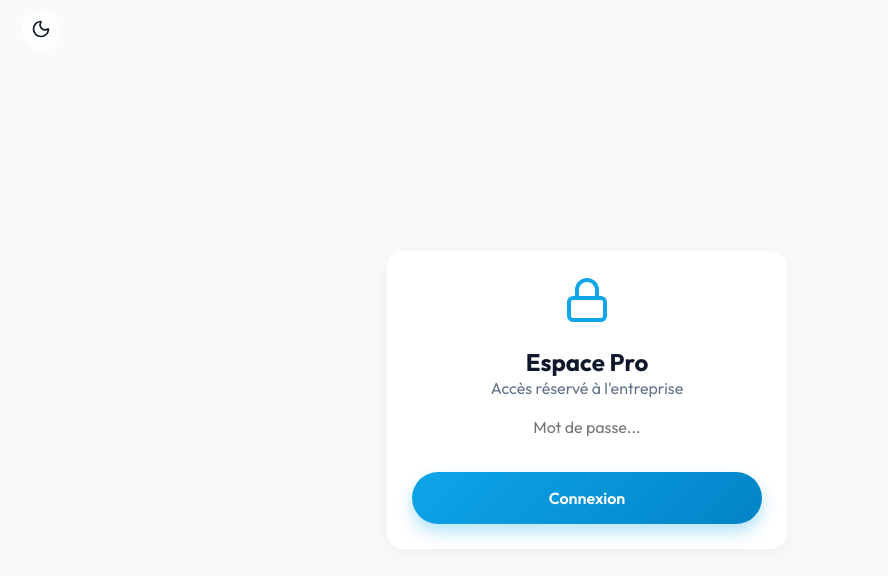
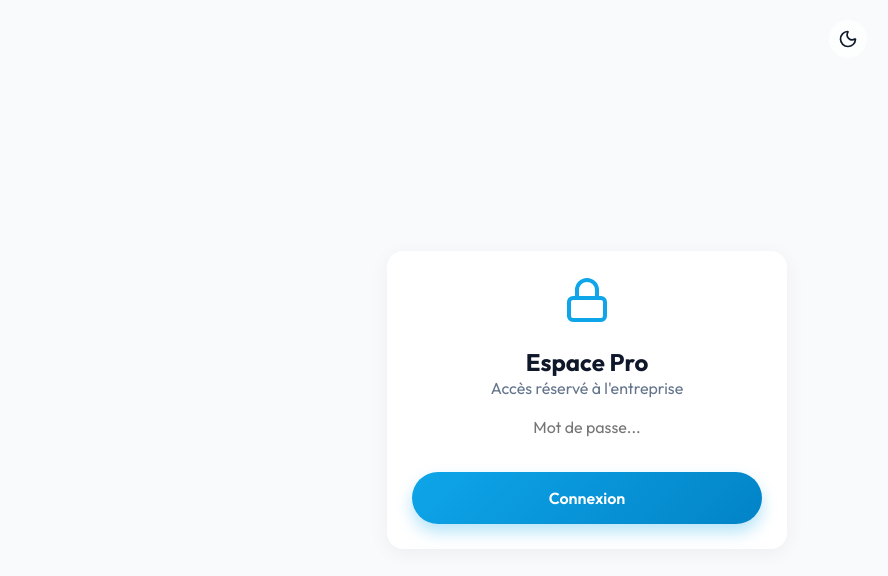
Before and after one commit to berkanenabil3-del/service-go, a React (Vite) app in the folder frontend/: page /admin in a window 1280 px wide. Shown: the top 576 px of the page, without its empty margins (53-941 px from the left). Built offline with nearby package versions, Linux system fonts and the light colour scheme.

Commit message:
UI: Correction chevauchement du bouton Dark Mode avec Bonjour Nabil

```diff
--- a/frontend/src/Admin.jsx
+++ b/frontend/src/Admin.jsx
@@ -3,6 +3,7 @@ import { Lock, LogOut, RefreshCcw, Calendar, User, Phone, MapPin, Check, Trash2,
 import toast from 'react-hot-toast';
 import { jsPDF } from 'jspdf';
 import autoTable from 'jspdf-autotable';
+import { ThemeToggle } from './App';
 import './index.css';
 
 function Admin() {
@@ -217,7 +218,10 @@ function Admin() {
 
   if (!isAuthenticated) {
     return (
-      <div className="container flex items-center justify-center" style={{ minHeight: '100vh' }}>
+      <div className="container flex items-center justify-center relative" style={{ minHeight: '100vh' }}>
+        <div style={{ position: 'absolute', top: '20px', right: '20px' }}>
+          <ThemeToggle />
+        </div>
         <form onSubmit={handleLogin} className="glass card w-full" style={{ maxWidth: '400px' }}>
           <div className="text-center mb-6">
             <Lock size={48} className="text-primary mx-auto mb-4" />
@@ -240,7 +244,8 @@ function Admin() {
           <h1 className="text-3xl text-primary font-bold">Tableau de bord</h1>
           <p className="text-muted">Administration SERVIECE-GO</p>
         </div>
-        <div className="flex gap-4">
+        <div className="flex gap-4 items-center">
+          <ThemeToggle />
           <button onClick={fetchAllData} className="btn" style={{ padding: '10px', width: 'auto' }} title="Actualiser">
             <RefreshCcw size={20} className={loading ? "animate-spin" : ""} />
           </button>
--- a/frontend/src/App.jsx
+++ b/frontend/src/App.jsx
@@ -39,7 +39,7 @@ export const ThemeToggle = () => {
   return (
     <button
       onClick={toggleTheme}
-      style={{ position: 'absolute', top: '10px', left: '75px', zIndex: 100, background: 'var(--glass-bg)', border: '1px solid var(--glass-border)', borderRadius: '50%', padding: '8px', backdropFilter: 'blur(10px)', color: 'var(--text-dark)' }}
+      style={{ background: 'var(--glass-bg)', border: '1px solid var(--glass-border)', borderRadius: '50%', padding: '8px', color: 'var(--text-dark)', display: 'flex', alignItems: 'center', justifyContent: 'center' }}
     >
       {theme === 'light' ? <Moon size={20} /> : <Sun size={20} />}
     </button>
@@ -50,7 +50,6 @@ function App() {
   return (
     <ThemeProvider>
       <AuthProvider>
-        <ThemeToggle />
         <Toaster position="top-center" />
         <BrowserRouter>
           <Routes>
--- a/frontend/src/Booking.jsx
+++ b/frontend/src/Booking.jsx
@@ -1,6 +1,7 @@
 import React, { useState, useEffect } from 'react';
 import { PhoneCall, Droplet, Flame, Snowflake, UserCircle, ArrowLeft, PenTool, Star, CreditCard, Wallet } from 'lucide-react';
 import { Link } from 'react-router-dom';
+import { ThemeToggle } from './App';
 import { useTranslation } from 'react-i18next';
 import toast from 'react-hot-toast';
 import './index.css';
@@ -123,12 +124,15 @@ function Booking() {
   return (
     <div className="container pb-10">
       <header className="app-header animate-fade-in-up flex flex-col items-center relative">
-        <button
-          onClick={toggleLanguage}
-          style={{ position: 'absolute', left: '10px', top: '10px', padding: '5px 10px', fontWeight: 'bold', border: '1px solid var(--glass-border)', borderRadius: '5px', backgroundColor: 'var(--glass-bg)', color: 'var(--text-dark)' }}
-        >
-          {i18n.language === 'fr' ? 'عربي' : 'FR'}
-        </button>
+        <div style={{ position: 'absolute', left: '10px', top: '10px', display: 'flex', gap: '8px', alignItems: 'center' }}>
+          <button
+            onClick={toggleLanguage}
+            style={{ padding: '5px 10px', fontWeight: 'bold', border: '1px solid var(--glass-border)', borderRadius: '5px', backgroundColor: 'var(--glass-bg)', color: 'var(--text-dark)' }}
+          >
+            {i18n.language === 'fr' ? 'عربي' : 'FR'}
+          </button>
+          <ThemeToggle />
+        </div>
         <Link to="/client" style={{ position: 'absolute', right: '15px', top: '10px', display: 'flex', alignItems: 'center', gap: '5px', backgroundColor: '#0ea5e9', color: 'white', padding: '6px 12px', borderRadius: '20px', textDecoration: 'none', fontWeight: 'bold', fontSize: '0.9rem', boxShadow: '0 4px 6px -1px rgba(14, 165, 233, 0.3)' }}>
           <UserCircle size={18} />
           {t('client_area', 'Espace Client')}
--- a/frontend/src/ClientArea.jsx
+++ b/frontend/src/ClientArea.jsx
@@ -2,6 +2,7 @@ import React, { useState, useContext, useEffect } from 'react';
 import { AuthContext } from './AuthContext';
 import { User, Lock, Phone, ArrowRight, Bell, History, MapPin, LogOut, Star, Clock, CheckCircle2, ChevronRight, MessageSquare, Loader2 } from 'lucide-react';
 import { useTranslation } from 'react-i18next';
+import { ThemeToggle } from './App';
 import toast from 'react-hot-toast';
 import './index.css';
 
@@ -43,7 +44,10 @@ function AuthScreen() {
   };
 
   return (
-    <div className="container flex items-center justify-center" style={{ minHeight: '80vh' }}>
+    <div className="container flex items-center justify-center relative" style={{ minHeight: '80vh' }}>
+      <div style={{ position: 'absolute', top: '20px', right: '20px' }}>
+        <ThemeToggle />
+      </div>
       <form onSubmit={handleSubmit} className="glass card w-full" style={{ maxWidth: '400px' }}>
         <div className="text-center mb-6">
           <User size={48} className="text-primary mx-auto mb-4" />
@@ -168,12 +172,15 @@ function ClientDashboard() {
     <div className="container" style={{ padding: '0' }}>
       {/* HEADER MOBILE */}
       <div className="flex justify-between items-center p-4 bg-white shadow-sm" style={{ position: 'sticky', top:0, zIndex: 10 }}>
+        <div style={{ display: 'flex', gap: '8px', alignItems: 'center' }}>
           <button
             onClick={toggleLanguage}
             style={{ padding: '4px 8px', fontWeight: 'bold', border: '1px solid #cbd5e1', borderRadius: '5px', backgroundColor: 'transparent' }}
           >
             {i18n.language === 'fr' ? 'عربي' : 'FR'}
           </button>
+          <ThemeToggle />
+        </div>
         <h1 className="text-xl font-bold logo-text m-0">{t('client_area')}</h1>
         <div className="flex gap-2">
           <button onClick={() => setActiveTab('notifications')} style={{ background:'none', border:'none', position:'relative' }}>
```
Lines whose indentation alone changed are shown as unchanged.
